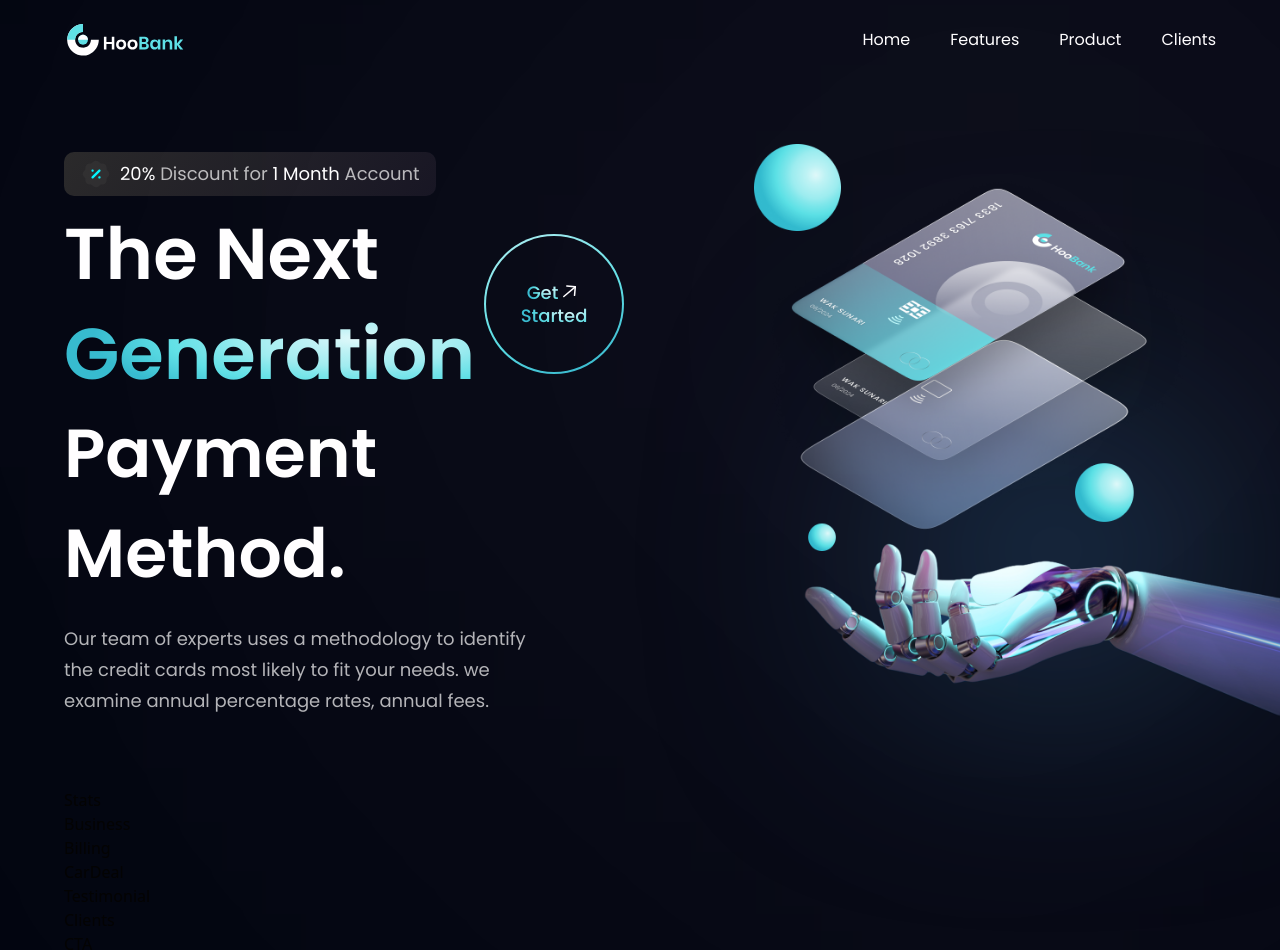
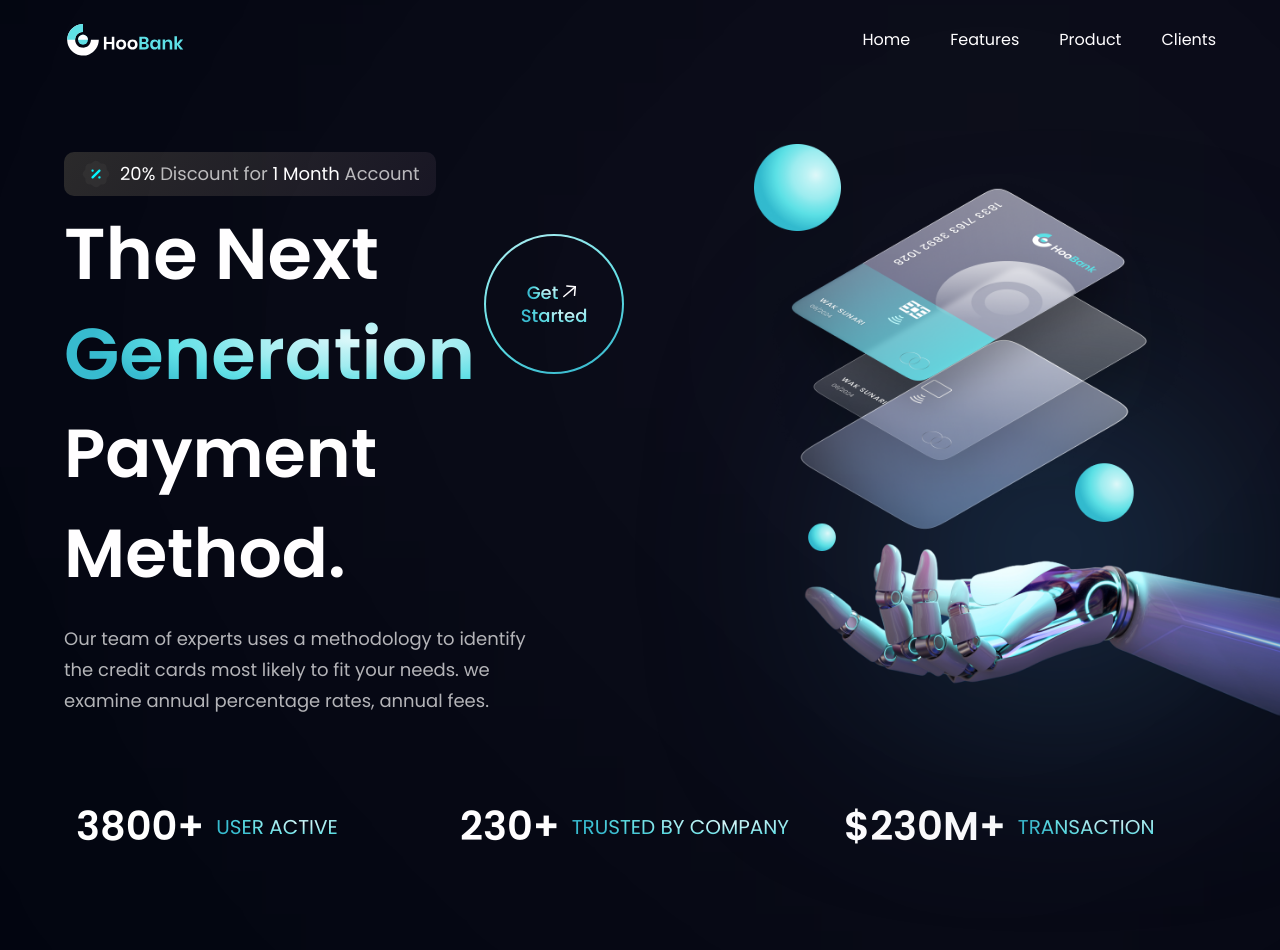
Before and after one commit to hafiz-hailu/Modern-Website-UI-UX---React-Tailwind, a React (Vite) app: page / in a window 1280 px wide. Shown: the top 950 px of the page. Built offline with nearby package versions, Linux system fonts and the light colour scheme.

Commit message:
Finishing the stata section'

```diff
--- a/src/components/Stats.jsx
+++ b/src/components/Stats.jsx
@@ -1,7 +1,27 @@
 import React from 'react';
+import { stats } from '../constants';
+import styles from '../style';
 
 const Stats = () => {
-  return <div>Stats</div>;
+  return (
+    <section
+      className={`${styles.flexCenter} flex-row flex-wrap sm:mb-20 mb-6`}
+    >
+      {stats.map((stat) => (
+        <div
+          key={stat.id}
+          className={`flex-1 flex justify-start flex-row items-center m-3`}
+        >
+          <h4 className="font-poppins font-semibold xs:text-[40px] text-[30px] xs:leading-[53px] leading-[43px] text-white ">
+            {stat.value}
+          </h4>
+          <p className="font-poppins font-normal xs:text-[20px] text-[15px] xs:leading-[26px] leading-[21px] text-gradient uppercase ml-3 ">
+            {stat.title}
+          </p>
+        </div>
+      ))}
+    </section>
+  );
 };
 
 export default Stats;
```
